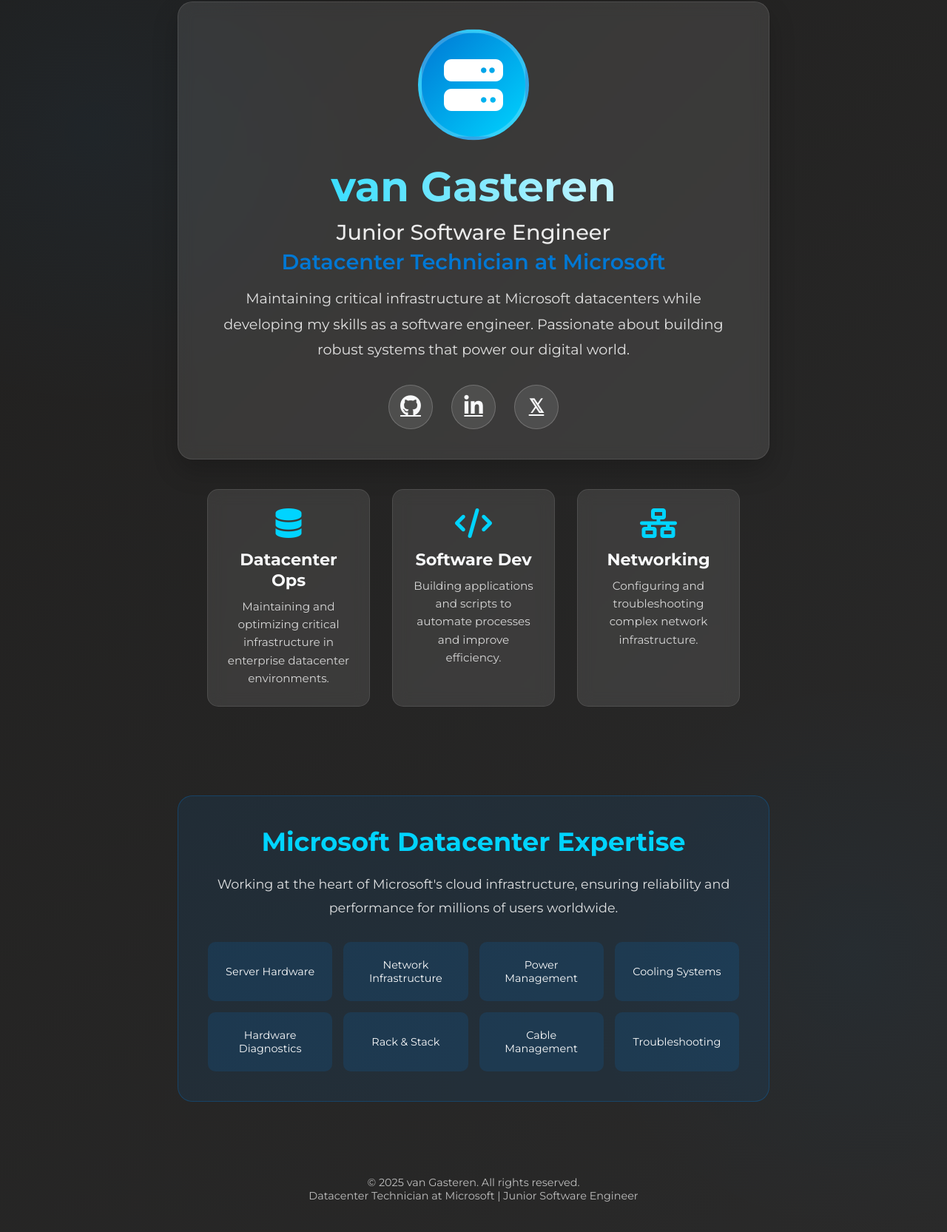
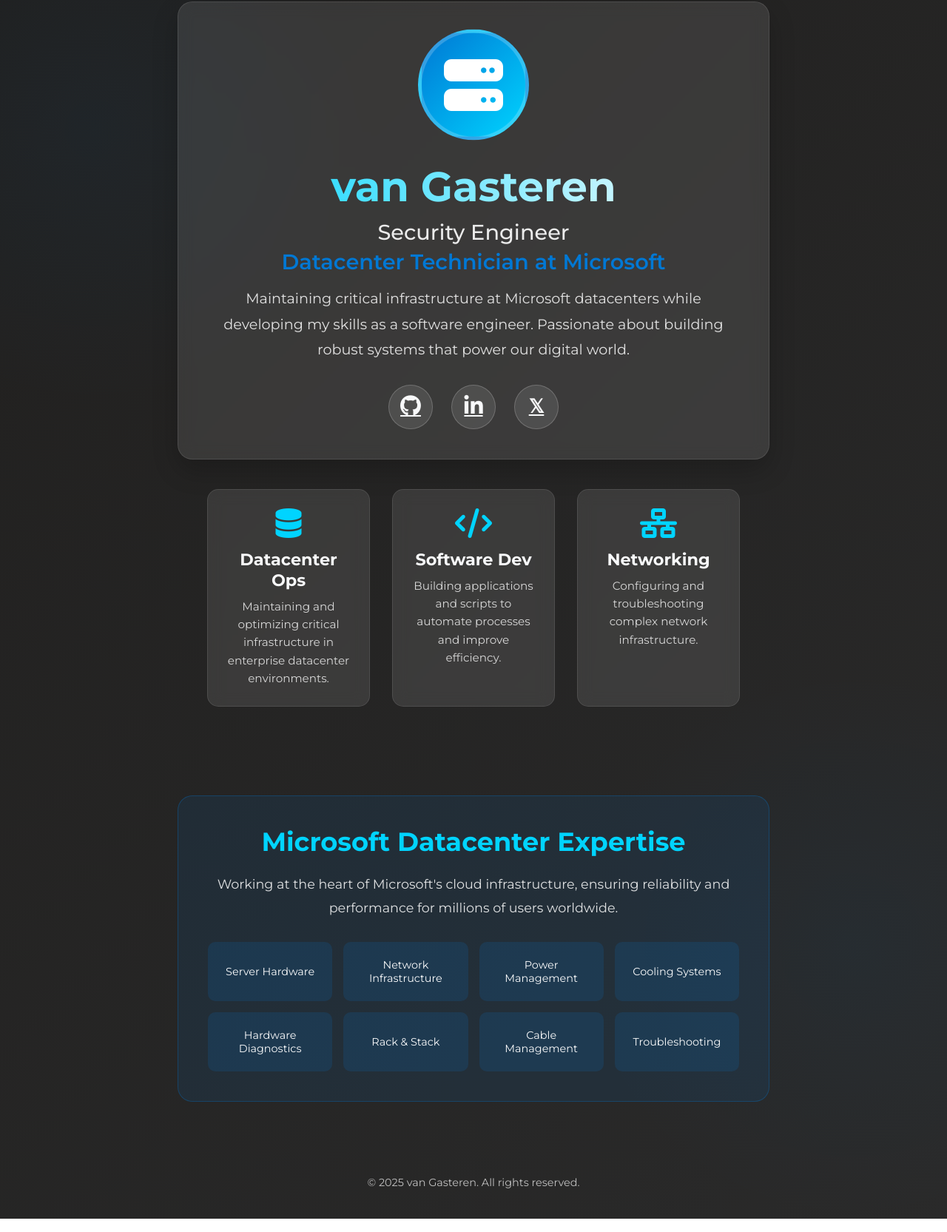
Before and after one commit to Gasteren/gasteren.github.io, a plain HTML site: page index.html in a window 1280 px wide. Shown: the part 193-1858 px from the top of the page at 74% size. Drawn offline with Linux system fonts and the light colour scheme.

Commit message:
Change job title to 'Security Engineer'
Updated job title from 'Junior Software Engineer' to 'Security Engineer' in the profile card.

```diff
--- a/index.html
+++ b/index.html
@@ -3,7 +3,7 @@
 <head>
   <meta charset="UTF-8">
   <meta name="viewport" content="width=device-width, initial-scale=1.0">
-  <title>van Gasteren - Microsoft Datacenter Technician & Junior Software Engineer</title>
+  <title>van Gasteren - Microsoft Datacenter Technician & Security Engineer</title>
   <link rel="shortcut icon" type="image/png" href="https://raw.githubusercontent.com/kerrtravers/www/master/assets/favicons/favicon.ico">
   <link href="https://fonts.googleapis.com/css2?family=Montserrat:wght@300;400;500;600;700&family=Source+Code+Pro:wght@400;500&display=swap" rel="stylesheet">
   <link rel="stylesheet" href="https://cdnjs.cloudflare.com/ajax/libs/font-awesome/6.4.0/css/all.min.css">
@@ -400,7 +400,7 @@
         </div>
         <h1 class="name">van Gasteren</h1>
         <p class="title">
-          Junior Software Engineer<br>
+          Security Engineer<br>
           <span class="microsoft-title">Datacenter Technician at Microsoft</span>
         </p>
         <p class="bio">
@@ -461,7 +461,6 @@
 
     <footer>
       <p>© 2025 van Gasteren. All rights reserved.</p>
-      <p>Datacenter Technician at Microsoft | Junior Software Engineer</p>
     </footer>
   </div>
 
@@ -483,4 +482,5 @@
     });
   </script>
 </body>
+
 </html>
```
